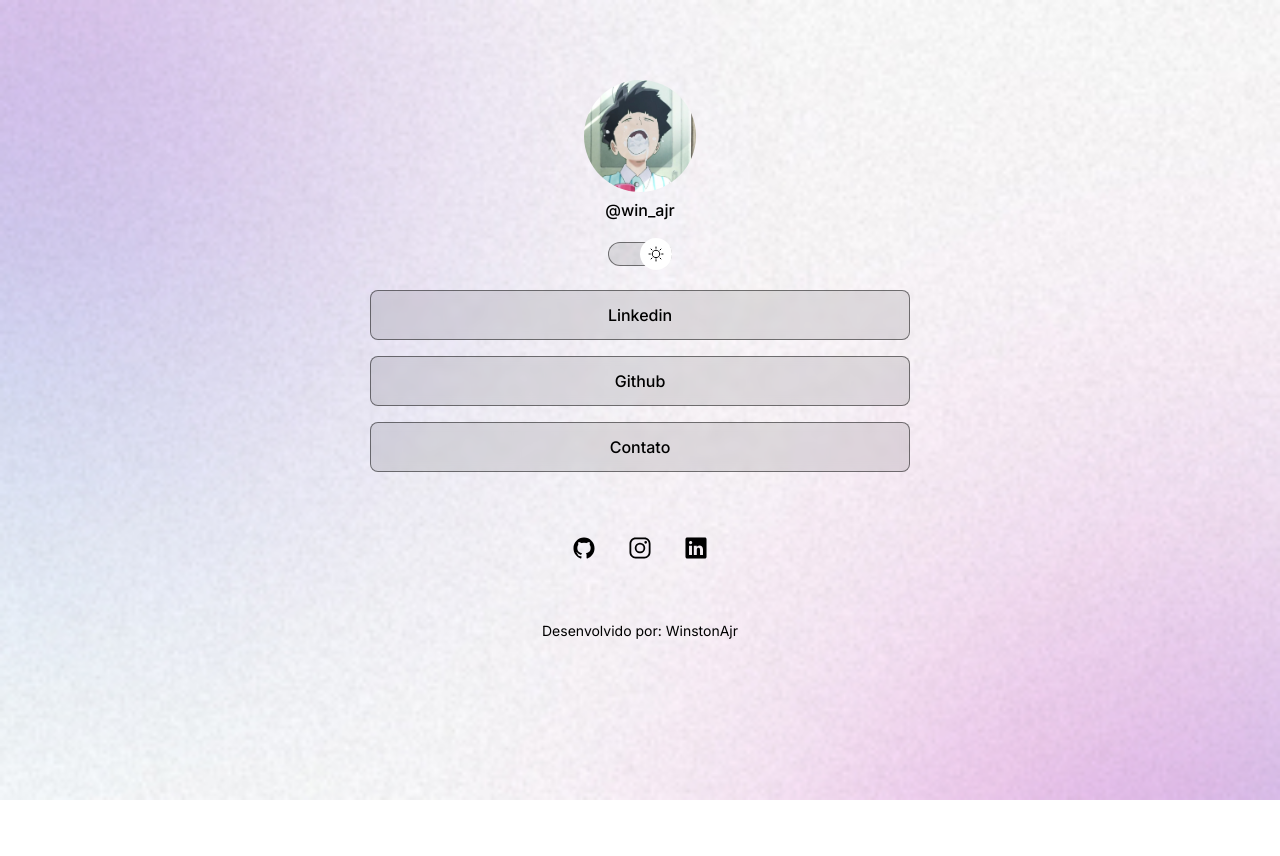
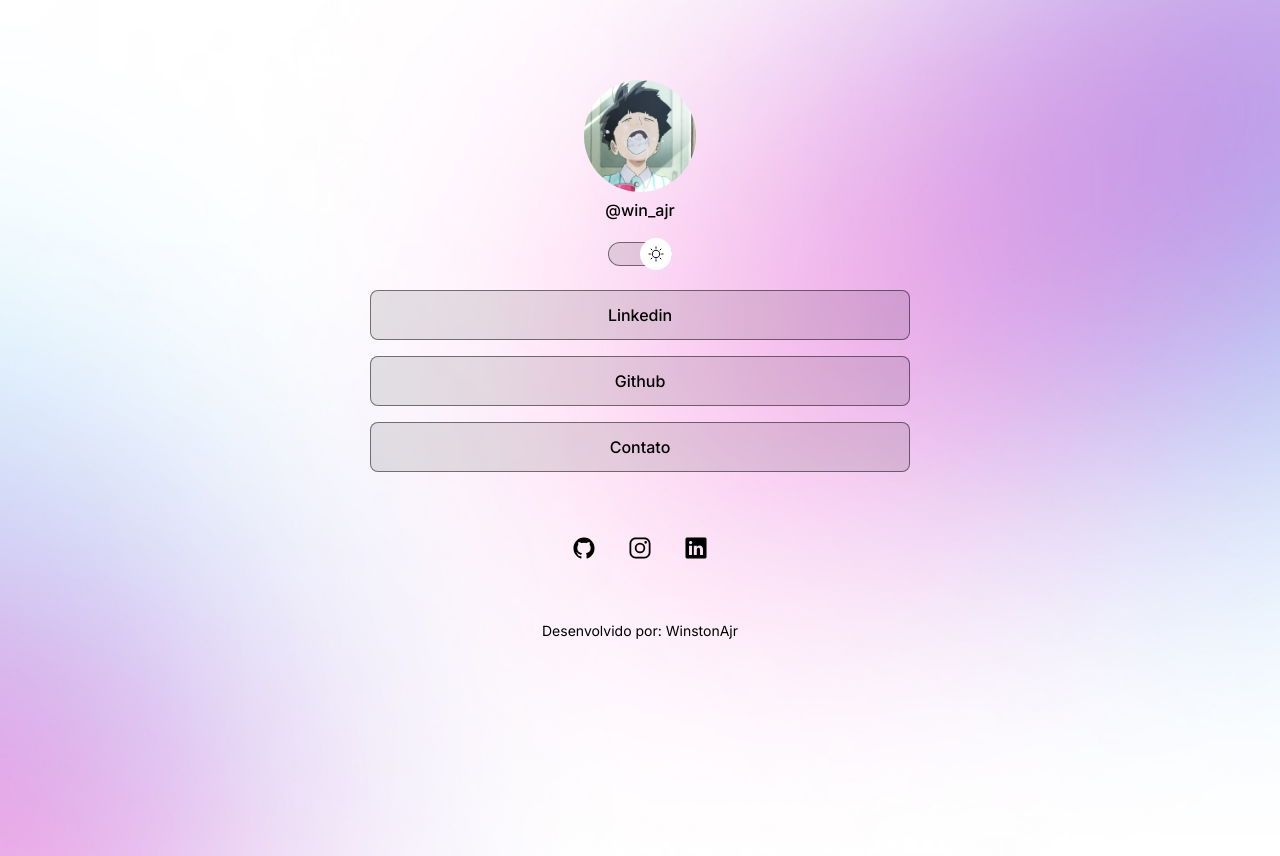
Before and after one commit to winstonAjr/DevLinks, a plain HTML site: page index.html in a window 1280 px wide. Both pictures are taken after a click on the element 640 px from the left and 254 px from the top of the page. Before the commit the page ends 800 px from the top, so only its background shows below. Drawn offline with nearby package versions, Linux system fonts and the light colour scheme.

Commit message:
add midea query bg

```diff
--- a/src/css/style.css
+++ b/src/css/style.css
@@ -24,6 +24,7 @@
 }
 body{
     background: var(--bg-url) no-repeat top center/cover;
+    height: 100vh;
 }
 body *{
     font-family: "Inter", serif;
@@ -126,3 +127,11 @@ footer{
     padding: 24px 0;
     font-size: 14px;
 }
+@media (min-width: 700px){
+    :root{
+        --bg-url: url(../assets/bg-desktop.jpg) ;
+    }
+    .light{
+        --bg-url: url(../assets/bg-desktop-light.jpg) ;
+    }
+}
```
